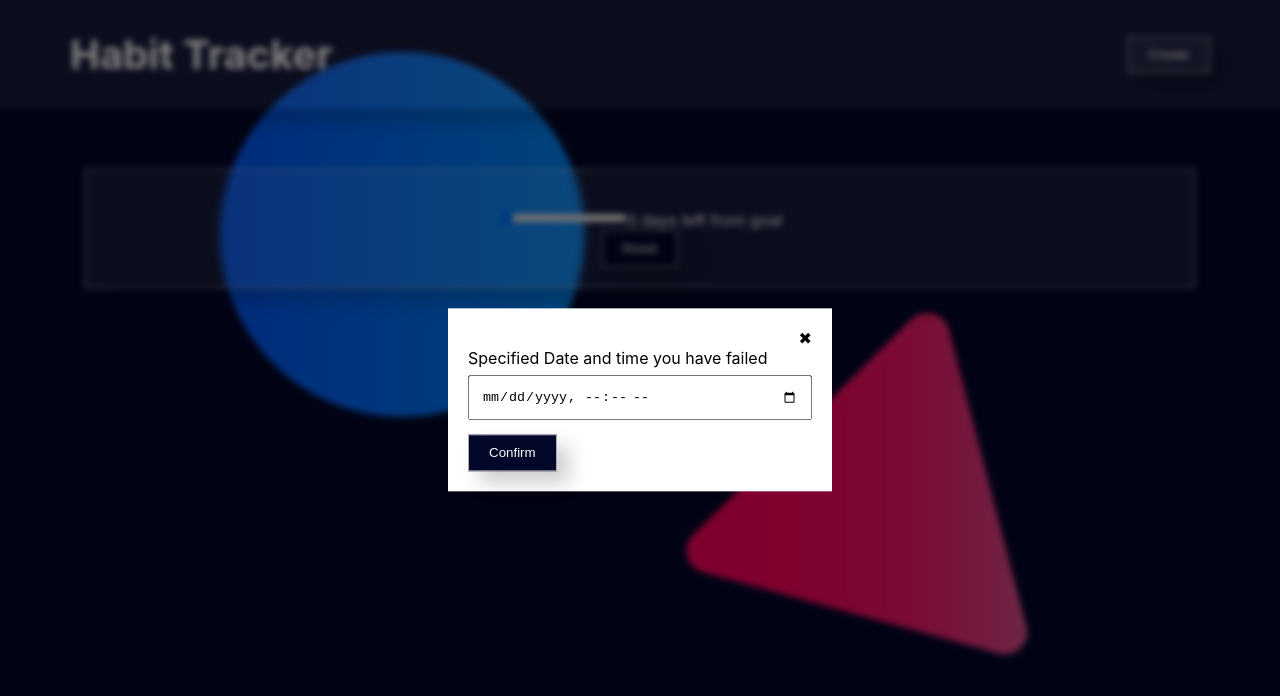
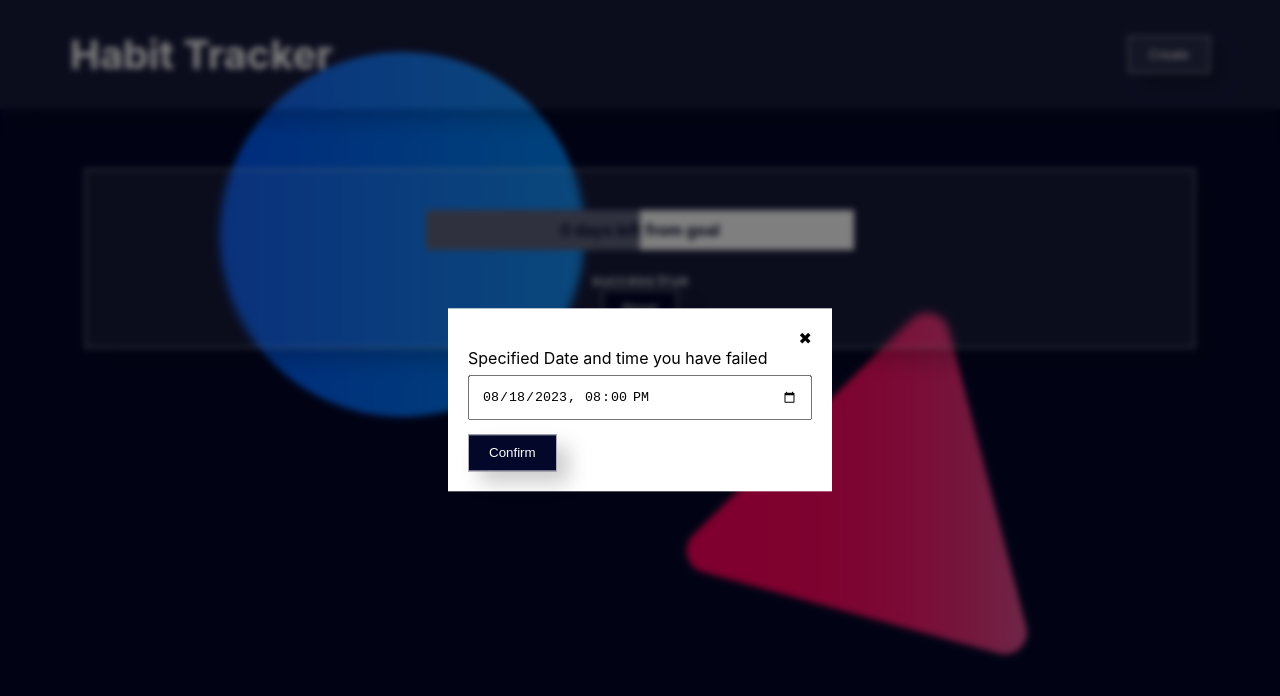
Before and after one commit to vinaykanth97/habit-counter, a Next.js app: page /habitdetail/1 in a window 1280 px wide. Both pictures are taken after a click on the button "Reset". Shown: the top 696 px of the page. Built offline with nearby package versions, Linux system fonts and the light colour scheme.

Commit message:
Fixed major Countdown issues

```diff
--- a/components/CountDownWidget.jsx
+++ b/components/CountDownWidget.jsx
@@ -8,12 +8,22 @@ import { useStore } from "../store/CreateStore"
 export default function countUpWidget({ requiredData, endAt, startFrom, habitItems, inbetweenDays }) {
     // Initializing Moment
     const momentFunc = moment()
-
+    let tsMoment = moment
     const resetPopup = useStore((state) => state.resetPopup)
     const closeCreateHabit = useStore((state) => state.openHabitPopup)
     const ResetFormInput = useStore((state) => state.resetFormInput)
     const ResetFormData = useStore((state) => state.resetFormData)
+    const numberOfDaysInbetween = useStore((state) => state.momentUtilities.daysInbetween)
+    const addSuccess = useStore((state) => state.addSuccessHabit)
+    const successHabit = useStore((state) => state.successHabit)
+    // Number of days to go
+    let start = moment(new Date())
+    let end = moment(endAt)
     const momentLocalDateTime = useStore((state) => state.momentUtilities.currentDateTimeLocal)
+    let currentLocalDateTime = momentLocalDateTime(moment().add(1, 'M'))
+
+
+    let numberOfDaystoGo = Math.abs(Math.floor(moment.duration(start.diff(end)).asDays()));
 
     const OpenResetAction = useStore((state) => {
         return state.openHabitPopup
@@ -28,30 +38,32 @@ export default function countUpWidget({ requiredData, endAt, startFrom, habitIte
 
         setStartingDate(new Date(ResetFormData.resetDate))
         formRef.current.reset()
-        // let updatedFormData = getHabitFormData?.map(datas => {
-        //     console.log(datas)
-        //     if (datas?.id === requiredData?.id) {
-        //         datas.habitDate = ResetFormData.resetDate
-        //     }
-        //     return datas
-        // })
-        // console.log(getHabitFormData)
+        let updateReset = getHabitFormData?.map(datas => {
+            if (datas?.id === requiredData?.id) {
+                datas.habitDate = ResetFormData.resetDate
+                numberOfDaysInbetween(moment, ResetFormData.resetDate, moment(ResetFormData.resetDate).add(requiredData?.goal, 'days'))
+                // momentLocalDateTime(moment().add(inbetweenInDays, 'days'))
+                datas.habitUntil = momentLocalDateTime(moment().add(datas.goal, 'days').add(1, 'M'))
+                // moment(ResetFormData.resetDate).add(inbetweenInDays, 'days')
+
+            }
+            return datas
+        })
+        localStorage.setItem('habitRecords', JSON.stringify(updateReset))
     }
 
-    // Number of days to go
-    let start = moment(new Date())
-    let end = moment(endAt)
-    let numberOfDaystoGo = Math.abs(Math.floor(moment.duration(start.diff(end)).asDays()));
+
+
     let startingTime = new Date(startFrom).getTime()
 
     let [startingDate, setStartingDate] = useState()
     let [hms, setHms] = useState();
     const [countUp, setCountUp] = useState()
-    let currentLocalDateTime = momentLocalDateTime(moment())
+
     // Start From Date
     useEffect(() => {
         setStartingDate(startingTime)
-
+        ResetFormInput("resetDate", currentLocalDateTime)
     }, [startingTime])
 
     // To update countUp Hours, Minutes and seconds
@@ -62,6 +74,7 @@ export default function countUpWidget({ requiredData, endAt, startFrom, habitIte
         let hours = Math.floor((finalDate % (1000 * 60 * 60 * 24)) / (1000 * 60 * 60));
         let minutes = Math.floor((finalDate % (1000 * 60 * 60)) / (1000 * 60));
         let seconds = Math.floor((finalDate % (1000 * 60)) / 1000);
+        addSuccess(moment(requiredData?.habitUntil).isSame(moment(), 'day'))
 
 
         hms = {
@@ -85,9 +98,10 @@ export default function countUpWidget({ requiredData, endAt, startFrom, habitIte
             <div className="countup-widget">
                 <h4>{countUp?.seconds !== undefined && !isNaN(countUp?.seconds) && (`${countUp?.days} days ${countUp?.hours} Hours ${countUp?.minutes} min ${countUp?.seconds} sec`)}</h4>
                 <div className="display-range">
-                    <input type="range" readOnly defaultValue={0} />
-                    <span>{countUp?.numberOfDaystoGo} days left from goal</span>
+                    <div className="counts">{countUp?.numberOfDaystoGo} days left from goal</div>
+                    <span></span>
                 </div>
+                <p>success:{successHabit.toString()}</p>
                 <button onClick={() => OpenResetAction('resetPopup')} className="secondary">Reset</button>
 
             </div>
@@ -95,7 +109,7 @@ export default function countUpWidget({ requiredData, endAt, startFrom, habitIte
                 <form onSubmit={ResetFormPopup} ref={formRef}>
                     <div className="grouped-form">
                         <label htmlFor="resetDate">Specified Date and time you have failed</label>
-                        <input type="datetime-local" name="resetDate" id="resetDate" min={requiredData?.habitDate} max={countUp?.currentLocalDateTime} required onChange={(e) => ResetFormInput(e.target.name, e.target.value)} />
+                        <input type="datetime-local" name="resetDate" id="resetDate" min={requiredData?.habitDate} max={countUp?.currentLocalDateTime} defaultValue={countUp?.currentLocalDateTime} required onChange={(e) => ResetFormInput(e.target.name, e.target.value)} />
 
                     </div>
                     <button className="secondary" type="submit">Confirm</button>
--- a/components/CreateHabits.jsx
+++ b/components/CreateHabits.jsx
@@ -10,6 +10,7 @@ import moment from "moment";
 export default function CreateHabits() {
 
     let tsMoment = moment().add(1, 'M')
+    let nonMoment = moment
     // Getting what we require from store
     const componentRequiredStates = useStore((state => {
         return {
@@ -20,26 +21,31 @@ export default function CreateHabits() {
             getHabitFormData: state?.createFormData,
             addHabits: state.AddHabitDatas,
             habitItems: state?.HabitDatas,
-            currentDateTimeLocal: state.momentUtilities.currentDateTimeLocal(tsMoment),
-            seconds: state.momentUtilities.seconds(tsMoment)
+            currentDateTimeLocal: state.momentUtilities.currentDateTimeLocal,
+            seconds: state.momentUtilities.seconds(tsMoment),
+            numberOfDaysInbetween: state.momentUtilities.daysInbetween,
+            inbetweenCount: state.momentUtilities.inbetweenInDays
         }
     }))
-    const { openHabitPopup, closeCreateHabit, createFormInput, getHabitFormData, addHabits, habitItems, currentDateTimeLocal, seconds } = componentRequiredStates
-    // console.log(seconds)
+    const { openHabitPopup, closeCreateHabit, createFormInput, getHabitFormData, addHabits, habitItems, currentDateTimeLocal, seconds, numberOfDaysInbetween, inbetweenCount } = componentRequiredStates
+
     // Adding habits on submit
     const formRef = useRef(null)
     const AddHabitHandler = (e) => {
         e.preventDefault()
         getHabitFormData['id'] = uuidv4()
+        numberOfDaysInbetween(nonMoment, getHabitFormData?.habitDate, getHabitFormData?.habitUntil)
         addHabits(getHabitFormData)
-        console.log(getHabitFormData)
         closeCreateHabit('habitPopup')
         formRef.current.reset()
     }
+
+
     useEffect(() => {
+        getHabitFormData['goal'] = inbetweenCount
+        createFormInput("habitDate", currentDateTimeLocal(tsMoment))
+        createFormInput("habitUntil", currentDateTimeLocal(tsMoment))
         localStorage.setItem('habitRecords', JSON.stringify(habitItems))
-        createFormInput("habitDate", currentDateTimeLocal)
-        createFormInput("habitUntil", currentDateTimeLocal)
     }, [habitItems])
 
     const [countUp, setCountUp] = useState()
@@ -59,13 +65,12 @@ export default function CreateHabits() {
                 </div>
                 <div className="grouped-form">
                     <label htmlFor="habitDate">Habit Started/Start from</label>
-                    <input type="datetime-local" name="habitDate" id="habitDate" max={currentDateTimeLocal} onChange={(e) => createFormInput(e.target.name, e.target.value)} required defaultValue={currentDateTimeLocal} />
-
+                    <input type="datetime-local" name="habitDate" id="habitDate" max={currentDateTimeLocal(tsMoment)} onChange={(e) => createFormInput(e.target.name, e.target.value)} required defaultValue={currentDateTimeLocal(tsMoment)} />
                 </div>
                 <div className="grouped-form">
                     <label htmlFor="habitUntil">Habit Until</label>
-                    <input type="datetime-local" name="habitUntil" id="habitUntil" min={currentDateTimeLocal}
-                        onChange={(e) => createFormInput(e.target.name, e.target.value)} defaultValue={currentDateTimeLocal} />
+                    <input type="datetime-local" name="habitUntil" id="habitUntil" min={currentDateTimeLocal(tsMoment)}
+                        onChange={(e) => createFormInput(e.target.name, e.target.value)} defaultValue={currentDateTimeLocal(tsMoment)} />
                 </div>
                 <button className="secondary" type="submit">Add</button>
             </form>
--- a/components/OverviewCards.jsx
+++ b/components/OverviewCards.jsx
@@ -3,13 +3,15 @@ import { useStore } from "../store/CreateStore"
 import moment from "moment"
 
 export default function OverviewCards() {
-    let tsMoment = moment()
     const componentRequiredStates = useStore((state => {
         return {
             habitItems: state?.HabitDatas,
+            numberOfDaysInbetween: state.momentUtilities.daysInbetween,
+            inbetweenCount: state.momentUtilities.inbetweenInDays
         }
     }))
     let { habitItems } = componentRequiredStates
+
     return (
         <div className="overview_wrap">
             <div className="container">
@@ -21,7 +23,7 @@ export default function OverviewCards() {
                                 <div className="overview_cards" suppressHydrationWarning={true} key={i}>
                                     <h5>{card.habitTitle}</h5>
                                     <h6>Started On: {moment(card.habitDate).format('DD-MM-yyyy')}</h6>
-                                    <p>Goal: {Math.abs(Math.floor(moment.duration(moment(card.habitDate).diff(card.habitUntil)).asDays()))} days</p>
+                                    <p>Goal: {card.goal} days</p>
                                     <Link href={`/habitdetail/${card.id}`}>Check your Stats</Link>
                                 </div>
                             )
--- a/store/CreateStore.js
+++ b/store/CreateStore.js
@@ -45,10 +45,18 @@ export const useStore = create((set) => ({
             })
         })
     },
+    successHabit: false,
+    addSuccessHabit: (successHighlight) => {
+        return set(() => {
+            return ({
+                successHabit: successHighlight
+            })
+        })
+    },
 
     momentUtilities: {
         inbetweenInDays: "",
-        currentDateTimeLocal: (prefixer) => prefixer.format(`${prefixer.year()}-${prefixer.month() + 1 < 10 ? `0${prefixer.month() + 1}` : ''}-${prefixer.date()}T${prefixer.hour() < 10 ? `0${prefixer.hour()}` : prefixer.hour()}:${prefixer.minute() < 10 ? `0${prefixer.minute()}` : prefixer.minute()}`),
+        currentDateTimeLocal: (prefixer) => prefixer.format(`${prefixer.year()}-${prefixer.month() < 10 ? `0${prefixer.month()}` : prefixer.month()}-${prefixer.date() < 10 ? `0${prefixer.date()}` : prefixer.date()}T${prefixer.hour() < 10 ? `0${prefixer.hour()}` : prefixer.hour()}:${prefixer.minute() < 10 ? `0${prefixer.minute()}` : prefixer.minute()}`),
         seconds: (prefixer) => prefixer.seconds(),
         daysInbetween: (prefixer, startDate, endDate) => {
             return set((state) => {
--- a/styles/globals.css
+++ b/styles/globals.css
@@ -85,9 +85,11 @@ h6 {
 .overview .overview_cards h6 {
   margin: 0 0 6px 0;
 }
-.overview .overview_cards p{
+
+.overview .overview_cards p {
   margin: 0 0 20px 0;
 }
+
 .overview .overview_cards a {
   display: inline-block;
 }
@@ -217,19 +219,45 @@ main {
 .countup-widget h2 {
   margin: 0 0 20px 0;
 }
-.countup-widget h4{
+
+.countup-widget h4 {
   margin: 0 0 20px;
 }
 
-.react-calendar .highlight{
+.react-calendar .highlight {
   background-color: green;
 }
-.wrap-details{
+
+.wrap-details {
   display: flex;
 }
-.wrap-details .countup-widget{
+
+.wrap-details .countup-widget {
   flex: 2;
 }
+
 /* .react-calendar .react-calendar__tile--now{
   background: green;
 } */
+.display-range {
+  background: #fff;
+  max-width: 40%;
+  width: 100%;
+  margin: 0 auto 20px auto;
+  padding: 10px;
+  position: relative;
+}
+
+.display-range .counts {
+  color: #03072a;
+  font-weight: bold;
+}
+
+.display-range span {
+  width: 50%;
+  position: absolute;
+  top: 0;
+  height: 100%;
+  left: 0;
+  background-color: #050931a1;
+}
```
